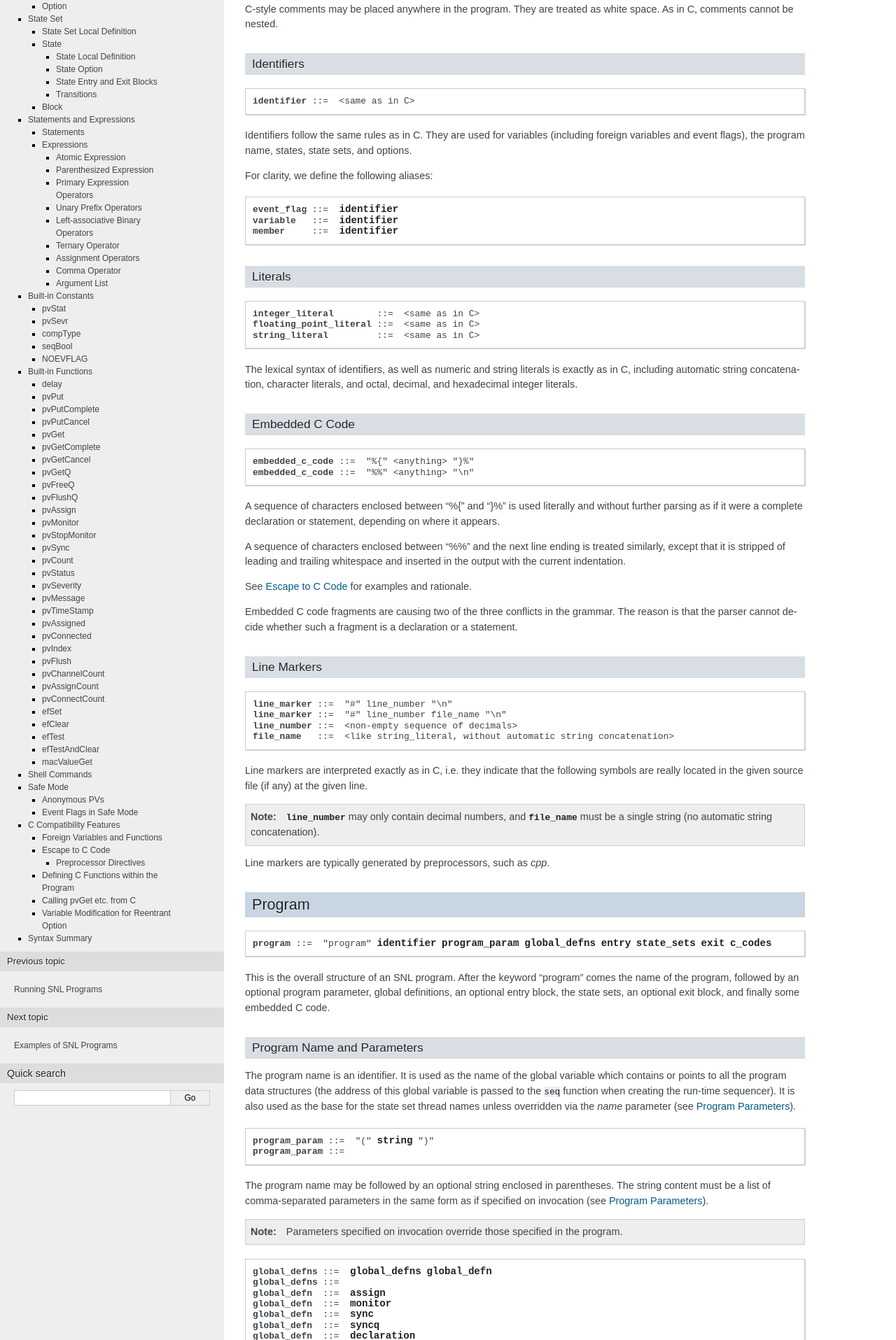
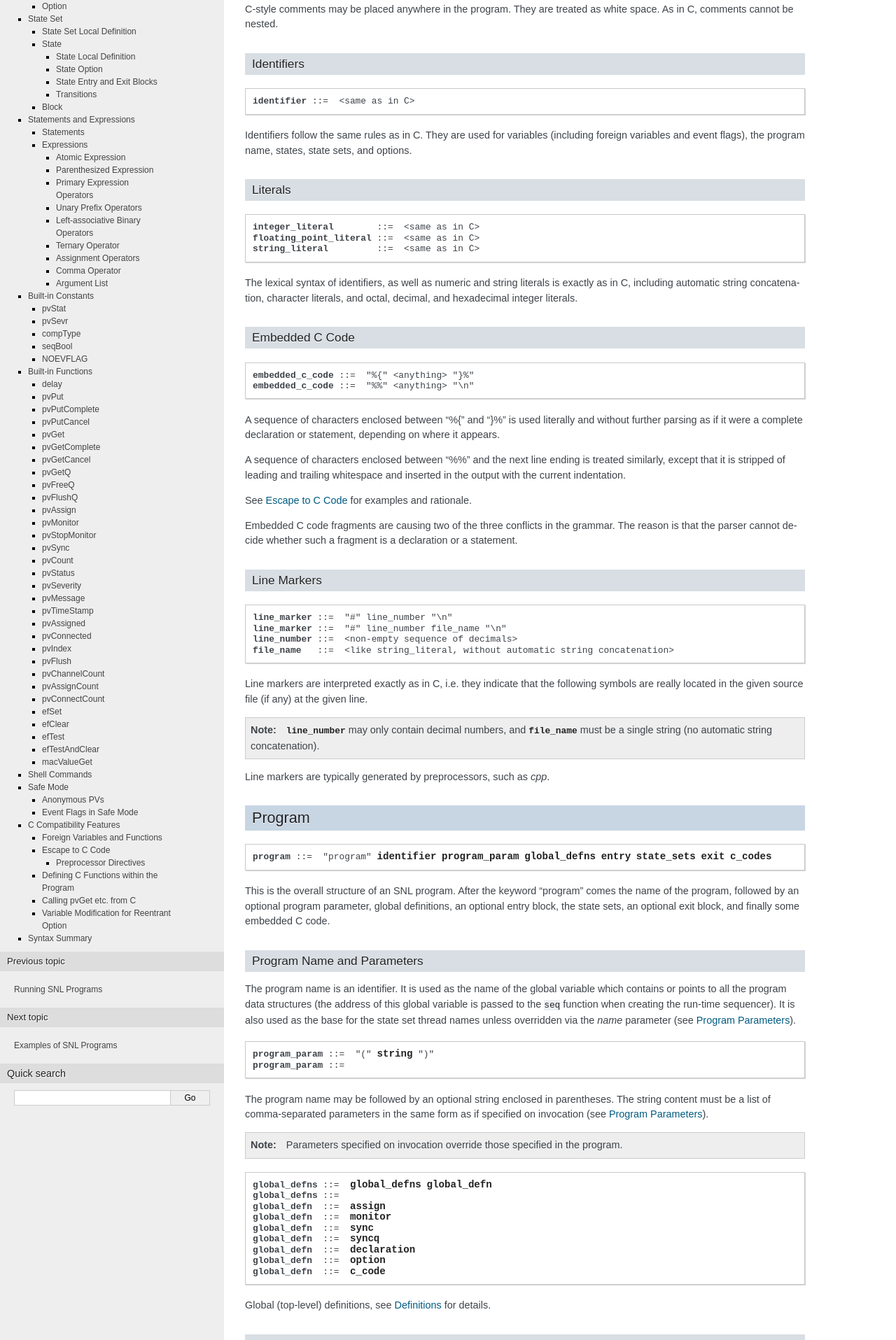
Before and after one commit to jeonghanlee/sequencer-2-2, a Sphinx documentation site: the page built from documentation/Reference.txt, in a window 1280 px wide. Shown: the part 538-2453 px from the top of the page at 70% size. Built offline with Sphinx 7.4.7, drawn with Linux system fonts in a browser that asks for light colours; some of the changed text lies outside the part shown.

Commit message:
docs: removed duplicate syntax productions in the reference

```diff
--- a/documentation/Reference.txt
+++ b/documentation/Reference.txt
@@ -45,13 +45,6 @@ Identifiers
 Identifiers follow the same rules as in C. They are used for variables
 (including foreign variables and event flags), the program name,
 states, state sets, and options.
-
-For clarity, we define the following aliases:
-
-.. productionlist::
-   event_flag: `identifier`
-   variable: `identifier`
-   member: `identifier`
 
 Literals
 ^^^^^^^^
```
Also changed, not shown: other parts of documentation/Reference.txt (+1 -7 lines).
